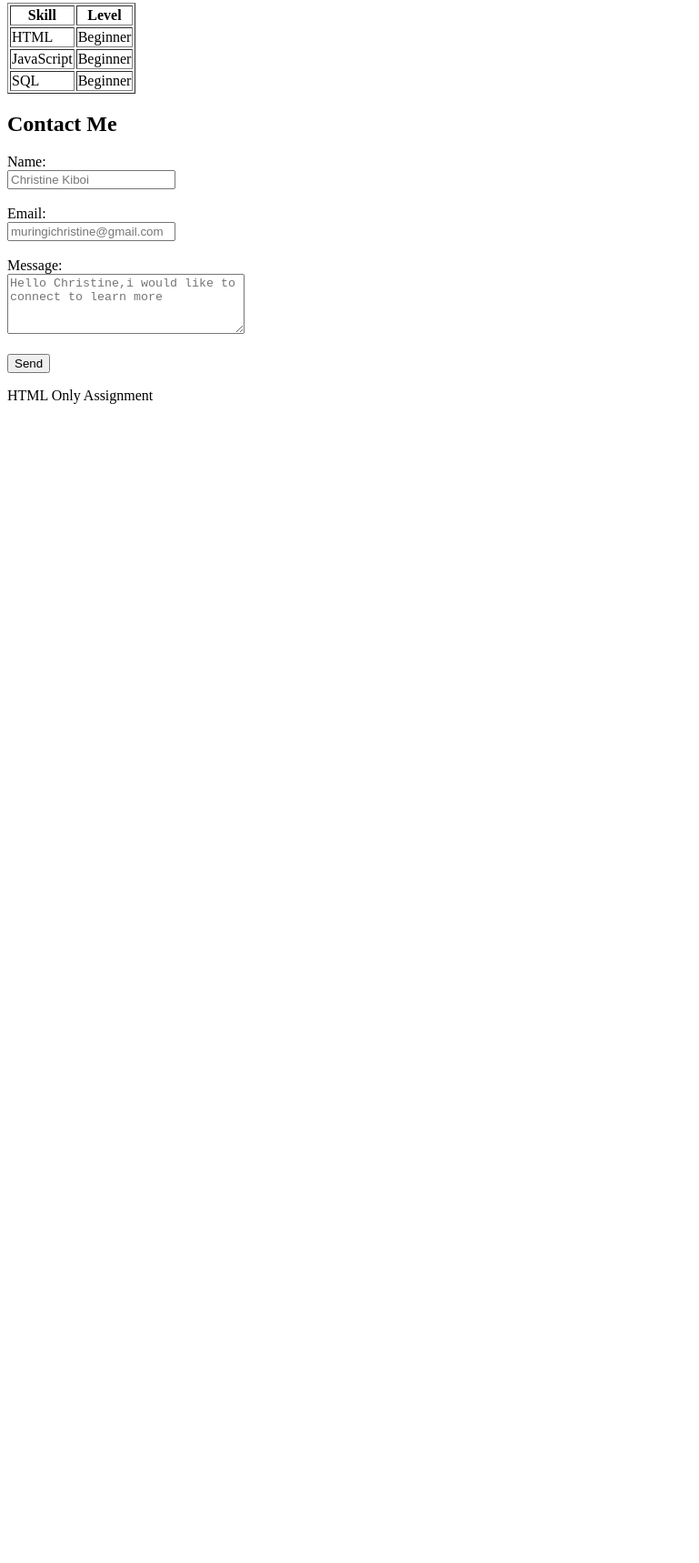
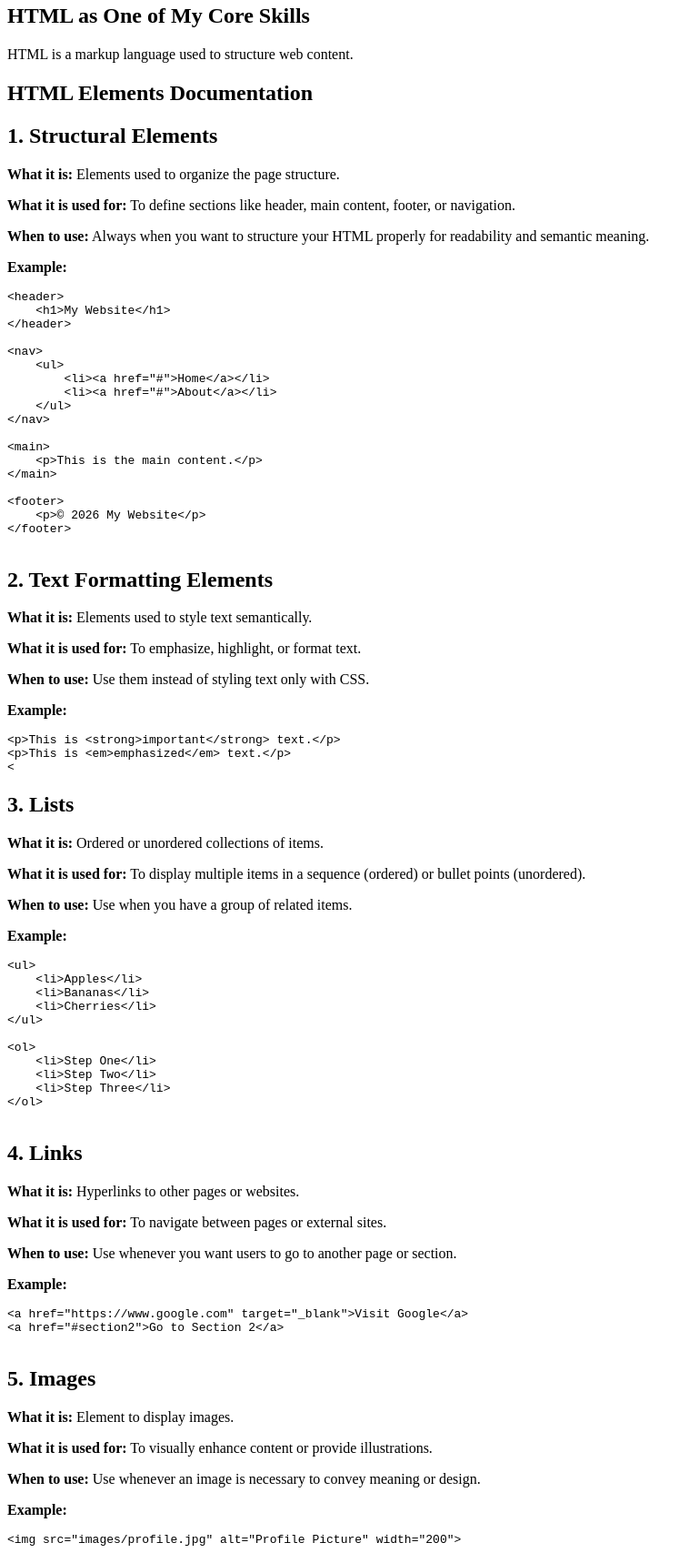
Before and after one commit to 2403675/my-profile-website, a plain HTML site: page index.html in a window 1280 px wide. Shown: the part 864-2582 px from the top of the page at 91% size, without its empty margins (0-769 px from the left). Before the commit the page ends 1324 px from the top, so only its background shows below. Drawn offline with Linux system fonts and the light colour scheme.

Commit message:
Update index.html

```diff
--- a/index.html
+++ b/index.html
@@ -13,7 +13,7 @@
 
 <main>
     <section id="about">
-    <h2>About Me</h2><img src="images/profile.jpg.jpeg" alt="My Profile Picture" width="200">
+    <h2>About Me</h2><img src"C:\Users\ADMIN\OneDrive\Desktop\HTML\profile.jpg.jpeg" alt="My Profile Picture" width="200">
      <ul>
         <li>Full Name:</strong> Christine Muringi Kiboi</li>
         <li>Gender:</strong> Female</li>
@@ -23,8 +23,6 @@
     </ul>
      <h2>About Me</h2>
         <p>I am a Business Information Technology student.</p>
-    <h2>HTML as One of My Core Skills</h2>
-    <p>HTML is a markup language used to structure web content.</p>
     <h2>My Skills</h2>
   <table border="1">
     <tr>
@@ -57,6 +55,153 @@
 
   <button type="submit">Send</button>
 </form>
+ <h2>HTML as One of My Core Skills</h2>
+    <p>HTML is a markup language used to structure web content.</p>
+<html lang="en">
+<h1>HTML Elements Documentation</h1>
+
+<!-- 1. Structural Elements -->
+<section>
+    <h2>1. Structural Elements</h2>
+    <p><strong>What it is:</strong> Elements used to organize the page structure.</p>
+    <p><strong>What it is used for:</strong> To define sections like header, main content, footer, or navigation.</p>
+    <p><strong>When to use:</strong> Always when you want to structure your HTML properly for readability and semantic meaning.</p>
+    <p><strong>Example:</strong></p>
+    <pre>
+&lt;header&gt;
+    &lt;h1&gt;My Website&lt;/h1&gt;
+&lt;/header&gt;
+
+&lt;nav&gt;
+    &lt;ul&gt;
+        &lt;li&gt;&lt;a href="#"&gt;Home&lt;/a&gt;&lt;/li&gt;
+        &lt;li&gt;&lt;a href="#"&gt;About&lt;/a&gt;&lt;/li&gt;
+    &lt;/ul&gt;
+&lt;/nav&gt;
+
+&lt;main&gt;
+    &lt;p&gt;This is the main content.&lt;/p&gt;
+&lt;/main&gt;
+
+&lt;footer&gt;
+    &lt;p&gt;© 2026 My Website&lt;/p&gt;
+&lt;/footer&gt;
+    </pre>
+</section>
+
+<!-- 2. Text Formatting Elements -->
+<section>
+    <h2>2. Text Formatting Elements</h2>
+    <p><strong>What it is:</strong> Elements used to style text semantically.</p>
+    <p><strong>What it is used for:</strong> To emphasize, highlight, or format text.</p>
+    <p><strong>When to use:</strong> Use them instead of styling text only with CSS.</p>
+    <p><strong>Example:</strong></p>
+    <pre>
+&lt;p&gt;This is &lt;strong&gt;important&lt;/strong&gt; text.&lt;/p&gt;
+&lt;p&gt;This is &lt;em&gt;emphasized&lt;/em&gt; text.&lt;/p&gt;
+&lt<p&gt;This is &lt;mark&gt;highlighted&lt;/mark&gt; text.&lt;/p&gt;
+    </pre>
+</section>
+
+<!-- 3. Lists -->
+<section>
+    <h2>3. Lists</h2>
+    <p><strong>What it is:</strong> Ordered or unordered collections of items.</p>
+    <p><strong>What it is used for:</strong> To display multiple items in a sequence (ordered) or bullet points (unordered).</p>
+    <p><strong>When to use:</strong> Use when you have a group of related items.</p>
+    <p><strong>Example:</strong></p>
+    <pre>
+&lt;ul&gt;
+    &lt;li&gt;Apples&lt;/li&gt;
+    &lt;li&gt;Bananas&lt;/li&gt;
+    &lt;li&gt;Cherries&lt;/li&gt;
+&lt;/ul&gt;
+
+&lt;ol&gt;
+    &lt;li&gt;Step One&lt;/li&gt;
+    &lt;li&gt;Step Two&lt;/li&gt;
+    &lt;li&gt;Step Three&lt;/li&gt;
+&lt;/ol&gt;
+    </pre>
+</section>
+
+<!-- 4. Links -->
+<section>
+    <h2>4. Links</h2>
+    <p><strong>What it is:</strong> Hyperlinks to other pages or websites.</p>
+    <p><strong>What it is used for:</strong> To navigate between pages or external sites.</p>
+    <p><strong>When to use:</strong> Use whenever you want users to go to another page or section.</p>
+    <p><strong>Example:</strong></p>
+    <pre>
+&lt;a href="https://www.google.com" target="_blank"&gt;Visit Google&lt;/a&gt;
+&lt;a href="#section2"&gt;Go to Section 2&lt;/a&gt;
+    </pre>
+</section>
+
+<!-- 5. Images -->
+<section>
+    <h2>5. Images</h2>
+    <p><strong>What it is:</strong> Element to display images.</p>
+    <p><strong>What it is used for:</strong> To visually enhance content or provide illustrations.</p>
+    <p><strong>When to use:</strong> Use whenever an image is necessary to convey meaning or design.</p>
+    <p><strong>Example:</strong></p>
+    <pre>
+&lt;img src="images/profile.jpg" alt="Profile Picture" width="200"&gt;
+    </pre>
+</section>
+
+<!-- 6. Tables -->
+<section>
+    <h2>6. Tables</h2>
+    <p><strong>What it is:</strong> Element to display data in rows and columns.</p>
+    <p><strong>What it is used for:</strong> Present structured data clearly.</p>
+    <p><strong>When to use:</strong> Use for data, schedules, pricing tables, etc.</p>
+    <p><strong>Example:</strong></p>
+    <pre>
+&lt;table border="1"&gt;
+    &lt;tr&gt;&lt;th>Name&lt;/th&gt;&lt;th>Age&lt;/th&gt;&lt;/tr&gt;
+    &lt;tr&gt;&lt;td>Christine&lt;/td&gt;&lt;td>20&lt;/td&gt;&lt;/tr&gt;
+    &lt;tr&gt;&lt;td>John&lt;/td&gt;&lt;td>22&lt;/td&gt;&lt;/tr&gt;
+&lt;/table&gt;
+    </pre>
+</section>
+
+<!-- 7. Forms -->
+<section>
+    <h2>7. Forms</h2>
+    <p><strong>What it is:</strong> A container for user input elements.</p>
+    <p><strong>What it is used for:</strong> To collect data from users (contact, registration, feedback).</p>
+    <p><strong>When to use:</strong> Whenever you want users to submit information.</p>
+    <p><strong>Example:</strong></p>
+    <pre>
+&lt;form action="#" method="post"&gt;
+    &lt;label for="name"&gt;Name:&lt;/label&gt;
+    &lt;input type="text" id="name" name="name"&gt;&lt;br&gt;
+    &lt;label for="email"&gt;Email:&lt;/label&gt;
+    &lt;input type="email" id="email" name="email"&gt;&lt;br&gt;
+    &lt;button type="submit"&gt;Send&lt;/button&gt;
+&lt;/form&gt;
+    </pre>
+</section>
+
+<!-- 8. Semantic Elements -->
+<section>
+    <h2>8. Semantic Elements</h2>
+    <p><strong>What it is:</strong> Elements that convey meaning about their content.</p>
+    <p><strong>What it is used for:</strong> Improves accessibility, SEO, and readability.</p>
+    <p><strong>When to use:</strong> Always use semantic tags instead of generic <code>&lt;div&gt;</code> when possible.</p>
+    <p><strong>Example:</strong></p>
+    <pre>
+&lt;header&gt;&lt;h1&gt;Site Header&lt;/h1&gt;&lt;/header&gt;
+&lt;nav&gt;&lt;a href="#"&gt;Home&lt;/a&gt;&lt;/nav&gt;
+&lt;main&gt;&lt;p&gt;Main content here.&lt;/p&gt;&lt;/main&gt;
+&lt;article&gt;&lt;p&gt;Blog post content.&lt;/p&gt;&lt;/article&gt;
+&lt;footer&gt;&lt;p&gt;© 2026 My Website&lt;/p&gt;&lt;/footer&gt;
+    </pre>
+</section>
+
+</body>
+</html>
 
 </section>
 </main>
```
